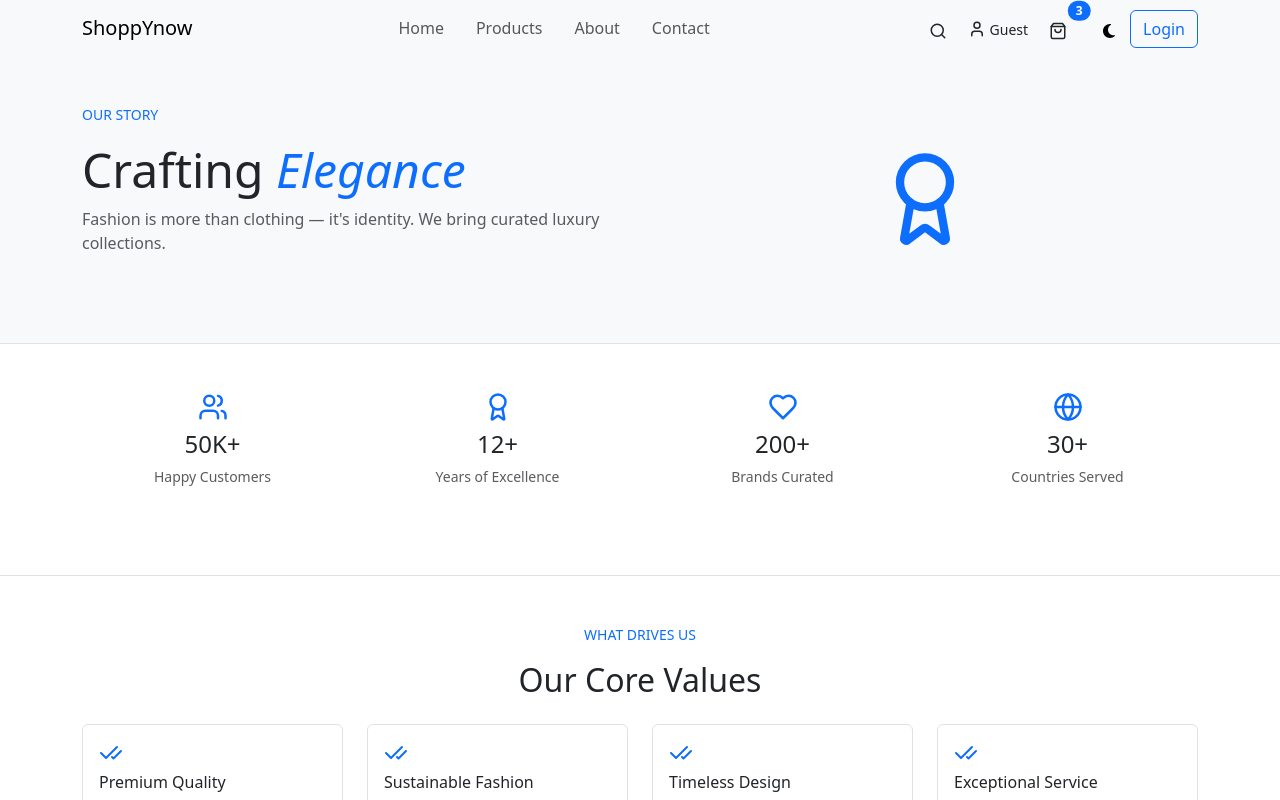
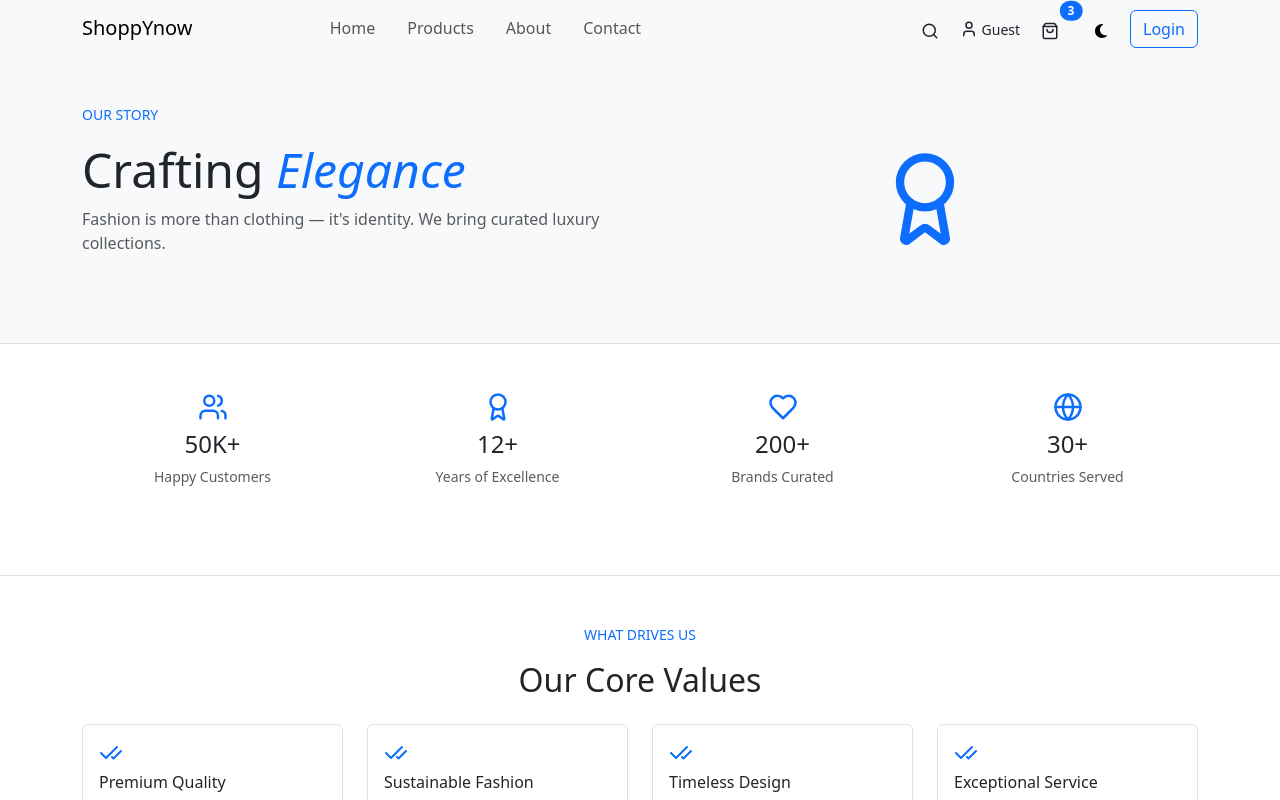
Before and after one commit to DIPAKK2310/ShoppYnow, a React (Vite) app in the folder frontend/vite-project/: page /aboutUs in a window 1280 px wide. Shown: the top 800 px of the page. Built offline with nearby package versions, Linux system fonts and the light colour scheme.

Commit message:
fix:Navbar icons

```diff
--- a/frontend/vite-project/src/components/Navbar.jsx
+++ b/frontend/vite-project/src/components/Navbar.jsx
@@ -103,7 +103,7 @@ function Navbar() {
 
 
           {/* RIGHT ICONS */}
-          <div className="d-flex align-items-center gap-2">
+          <div className="d-flex align-items-center gap-2 ms-auto">
 
             {/* SEARCH TOGGLE */}
             <button
@@ -114,7 +114,7 @@ function Navbar() {
             </button>
 
             {/* USER */}
-            <div className="d-none d-sm-flex align-items-center">
+            <div className="d-none d-sm-flex align-items-center ml-4">
               <LuUser size={18} className="me-1" />
               <small>
                 {isLoggedIn
@@ -151,7 +151,7 @@ function Navbar() {
           </div>
             {/* AUTH BUTTONS */}
             {!hideAuthButtons && (
-              <div className="d-flex gap-2 ml-2">
+            <div className="d-flex gap-2 ms-2">
                 {!isLoggedIn ? (
                   <Link className="btn btn-outline-primary" to="/login">
                     Login
```
